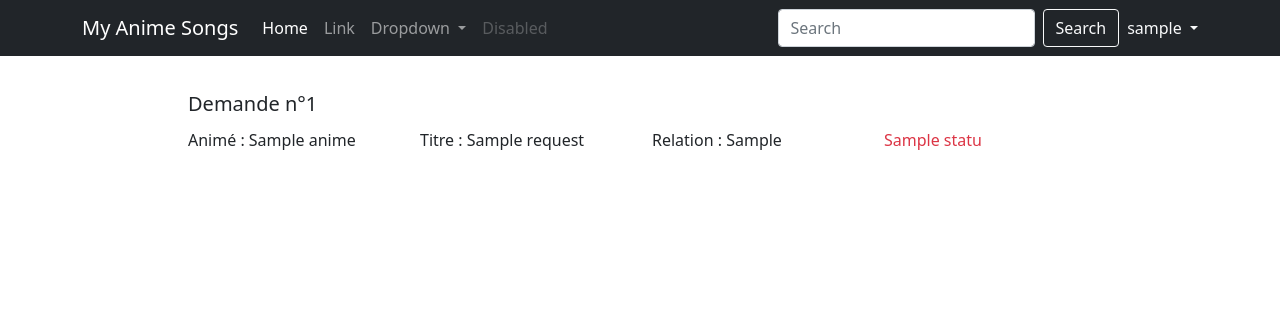
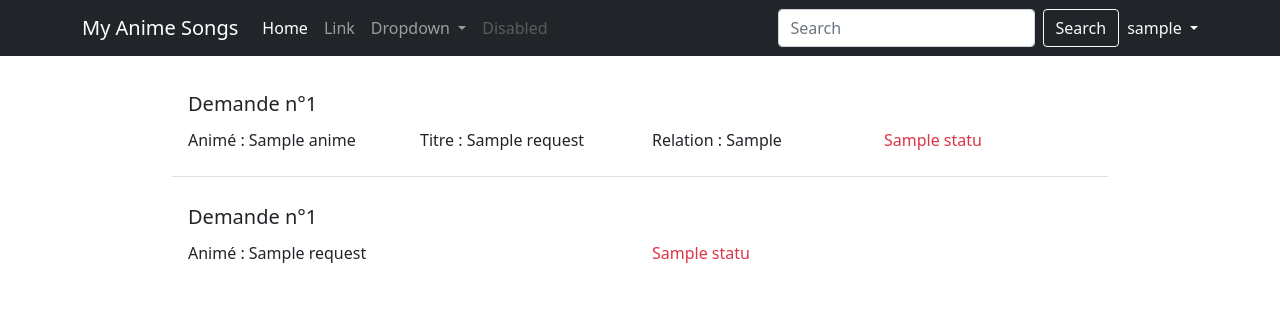
Before and after one commit to Mxtsxw/MyAnimeSongs, a Flask app: page /profile/request in a window 1280 px wide. Shown: the top 316 px of the page. Run offline with Flask 2, Linux system fonts and the light colour scheme; a user stored in the database is signed in; tables that the repository leaves empty hold one stand-in row (values such as "Sample post").

Commit message:
creation de requete animé, affichage dans profile/requests et suppression coté user

```diff
--- a/website/models.py
+++ b/website/models.py
@@ -145,7 +145,7 @@ def get_song_request(id):
 def get_song_requests():
     return SongRequest.query.all()
 
-def delete_song_requests(request):
+def delete_request(request):
     db.session.delete(request)
     db.session.commit()
 
@@ -170,3 +170,26 @@ class AnimeRequest(db.Model):
 
     def __repr__(self):
         return "<Anime Request (%d) %s %s %s>" % (self.id, self.name, self.user, self.status)
+
+def create_anime_request(name, img_url, user_id):
+    obj = AnimeRequest(
+        name = name,
+        img_url = img_url,
+        user_id = user_id,
+        status_id = 2
+    )
+    db.session.add(obj)
+    db.session.commit()
+
+def create_anime(name):
+    obj = Anime(
+        name = name
+    )
+    db.session.add(obj)
+    db.session.commit()
+
+def get_anime_requests_by_user(user):
+    return user.anime_requests.all()
+
+def get_anime_request(id):
+    return AnimeRequest.query.get_or_404(id)
--- a/website/templates/profile-request.html
+++ b/website/templates/profile-request.html
@@ -41,6 +41,38 @@
 
         </li>
         {% endfor %}
+
+        {% for request in anime_requests %}
+        <li class="list-group-item mt-2 mb-2">
+
+            <div class="d-flex justify-content-between mb-2">
+                <h5 class="mb-1 mt-1">Demande n°{{ request.id }}</h5>
+                {% if request.status.id == 2 %}
+                    <a class="btn btn-danger mt-2 mb-2" href="{{ url_for('profile_request_anime_delete', id = request.id) }}" role="button">Annuler</a>
+                {% endif %}
+            </div>
+
+            <div class="row">
+                <div class="col">
+                    Animé : {{ request.name }}
+                </div>
+                <div class="col">
+                    <p class = "
+                        {% if request.status.id == 1 %}
+                        text-danger
+                        {% elif request.status.id == 2 %}
+                        text-warning
+                        {% else %}
+                        text-success
+                        {% endif %}
+                    ">
+                        {{ request.status.name }}
+                    </p>
+                </div>
+            </div>
+
+        </li>
+        {% endfor %}
     </ul>
 
 
--- a/website/views.py
+++ b/website/views.py
@@ -171,6 +171,45 @@ def request_song():
         animes = get_animes()
     )
 
+def anime_already_exist(form, field):
+    for anime in get_animes():
+        if anime.name == field.data:
+            raise ValidationError("L'anime est déjà dans la base de données")
+
+class RequestAnimeForm(FlaskForm):
+    name = StringField("Nom", validators = [InputRequired(message = "Champ obligatoire"), Length(max = 80), anime_already_exist],
+                        render_kw = {"placeholder": "Haikyuu - Saison 4"})
+    img_url = StringField("URL Youtube", validators = [InputRequired(message = "Champ obligatoire"), Length(max = 120, message = "Ne peux pas faire plus de 120 caractères")],
+                          render_kw = {"placeholder": "https://kbimages1-a.akamaihd.net/41c745b0-f165-4aa8-b2b1-f96cfdb6e594/353/569/90/False/haikyu-les-as-du-volley-chapitre-1.jpg"})
+    submit = SubmitField("Envoyer la demande")
+
+    # administration part
+
+    accept = SubmitField("Accepter la demande")
+    refuse = SubmitField("Rejeter la demande")
+
+@app.route("/request/anime", methods=['GET', 'POST'])
+@login_required
+def request_anime():
+
+    form = RequestAnimeForm()
+
+    if form.validate_on_submit():
+
+        create_anime_request(
+            name = form.name.data,
+            img_url = form.img_url.data,
+            user_id = current_user.id
+        )
+
+        return redirect(url_for("profile_request"))
+
+    return render_template(
+        "request-anime.html",
+        user = current_user,
+        form = form
+    )
+
 @app.route("/profile/request")
 @login_required
 def profile_request():
@@ -178,7 +217,8 @@ def profile_request():
     return render_template(
         "profile-request.html",
         user = current_user,
-        song_requests = get_song_requests_by_user(current_user)
+        song_requests = get_song_requests_by_user(current_user),
+        anime_requests = get_anime_requests_by_user(current_user)
     )
 
 @app.route("/administration/request", methods = ['GET', 'POST'])
@@ -265,6 +305,18 @@ def profile_request_song_delete(id):
 
     if request:
         if request in get_song_requests_by_user(current_user):
-            delete_song_requests(request)
+            delete_request(request)
 
     return redirect(url_for("profile_request"))
+
+@app.route("/profile/request/anime/<int:id>/delete", methods = ['GET', 'POST'])
+@login_required
+def profile_request_anime_delete(id):
+
+    request = get_anime_request(id)
+
+    if request:
+        if request in get_anime_requests_by_user(current_user):
+            delete_request(request)
+
+    return redirect(url_for("profile_request"))
```
Also changed, not shown: website/templates/profile-request-song.html (deleted, +0 -22 lines), website/templates/request-anime.html (added, +53 -0 lines).
